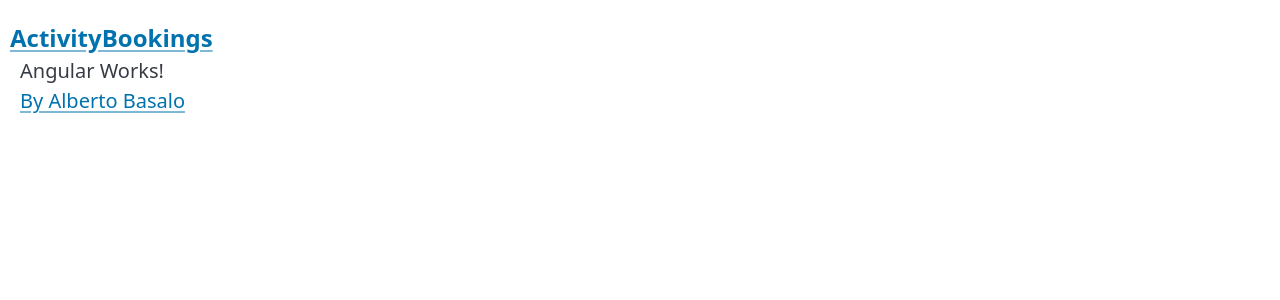
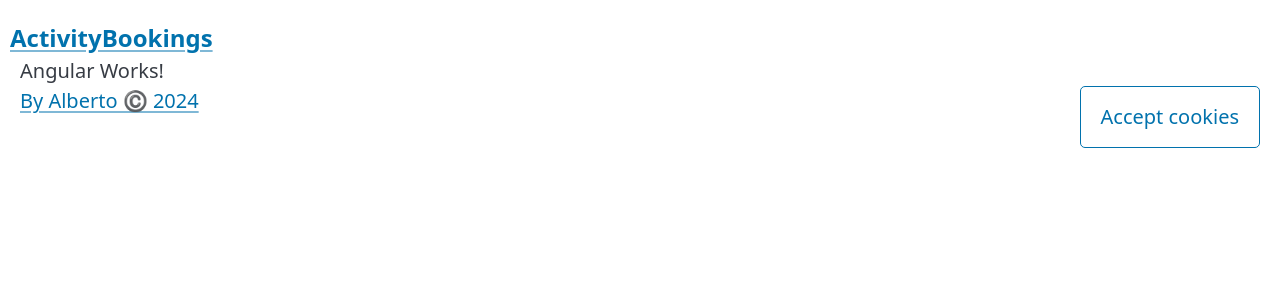
Before and after one commit to CursosAlbertoBasalo/zara_home-angular, an Angular app in the folder ActivityBookings/: page / in a window 1280 px wide. Shown: the top 300 px of the page. Built offline with nearby package versions, Linux system fonts and the light colour scheme.

Commit message:
feat: footer

```diff
--- a/ActivityBookings/src/app/core/footer/footer.component.html
+++ b/ActivityBookings/src/app/core/footer/footer.component.html
@@ -1,3 +1,11 @@
 <footer>
-  <a href="https://albertobasalo.dev" target="_blank">By Alberto Basalo</a>
+  <nav>
+    <a [href]="author.url" target="_blank"
+      >By {{ author.name }} ©️ {{ getYear() }}</a
+    >
+
+    <button class="outline" (click)="onAcceptCookiesClick()">
+      Accept cookies
+    </button>
+  </nav>
 </footer>
--- a/ActivityBookings/src/app/core/footer/footer.component.ts
+++ b/ActivityBookings/src/app/core/footer/footer.component.ts
@@ -3,8 +3,19 @@
 @Component({
   selector: 'lab-footer',
   templateUrl: './footer.component.html',
-  styleUrls: ['./footer.component.css']
+  styleUrls: ['./footer.component.css'],
 })
 export class FooterComponent {
+  author = {
+    name: 'Alberto',
+    url: 'https://albertobasalo.dev',
+  };
 
+  getYear() {
+    return new Date().getFullYear();
+  }
+
+  onAcceptCookiesClick() {
+    console.log('cookies accepted');
+  }
 }
--- a/ActivityBookings/src/app/core/header/header.component.ts
+++ b/ActivityBookings/src/app/core/header/header.component.ts
@@ -6,5 +6,5 @@
   styleUrls: ['./header.component.css'],
 })
 export class HeaderComponent {
-  title = 'ActivityBookings';
+  public title: string = 'ActivityBookings';
 }
```
